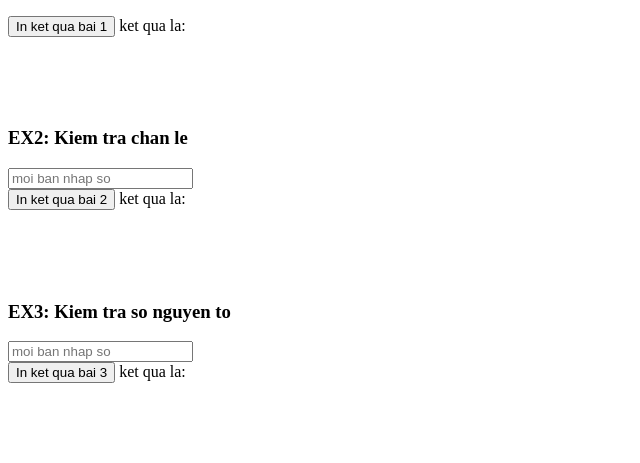
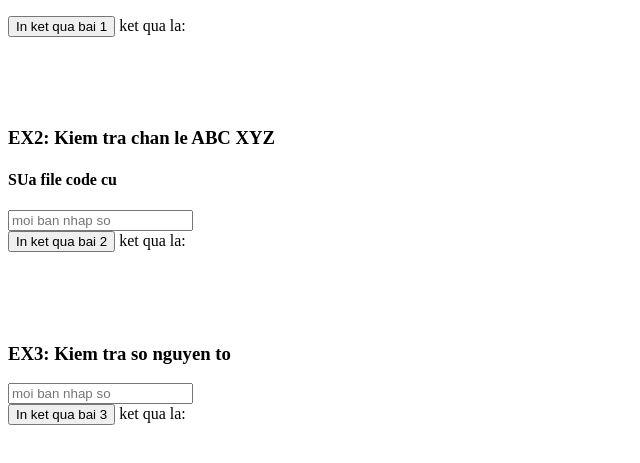
Before and after one commit to dusainbolt/learn-php-11-2020, a plain HTML site: page index.html in a window 1280 px wide. Shown: the part 105-568 px from the top of the page, without its empty margins (0-640 px from the left). Drawn offline with Linux system fonts and the light colour scheme.

Commit message:
sua the h3 index.html

```diff
--- a/index.html
+++ b/index.html
@@ -21,7 +21,8 @@
     <br><br><br><br>
 
     <div class="ex-2">
-        <h3>EX2: Kiem tra chan le</h3>
+        <h3>EX2: Kiem tra chan le ABC XYZ</h3>
+        <h4>SUa file code cu</h4>
         <input placeholder="moi ban nhap so" name="input-ex2" id="input-ex2" type="number"/>
         <br>
         <button onclick="renderResultEx2()">In ket qua bai 2</button>
```
